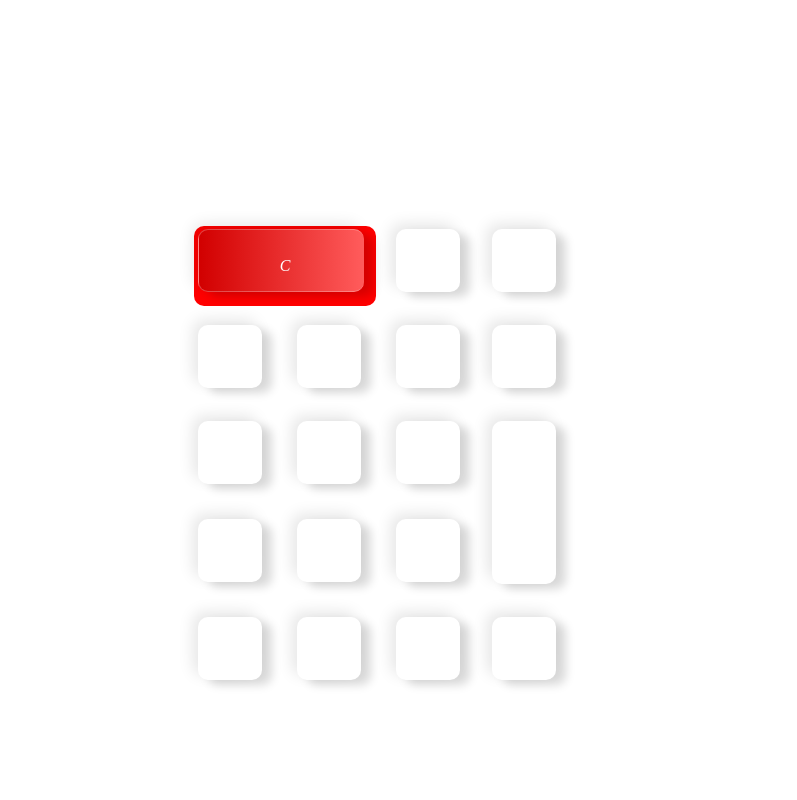
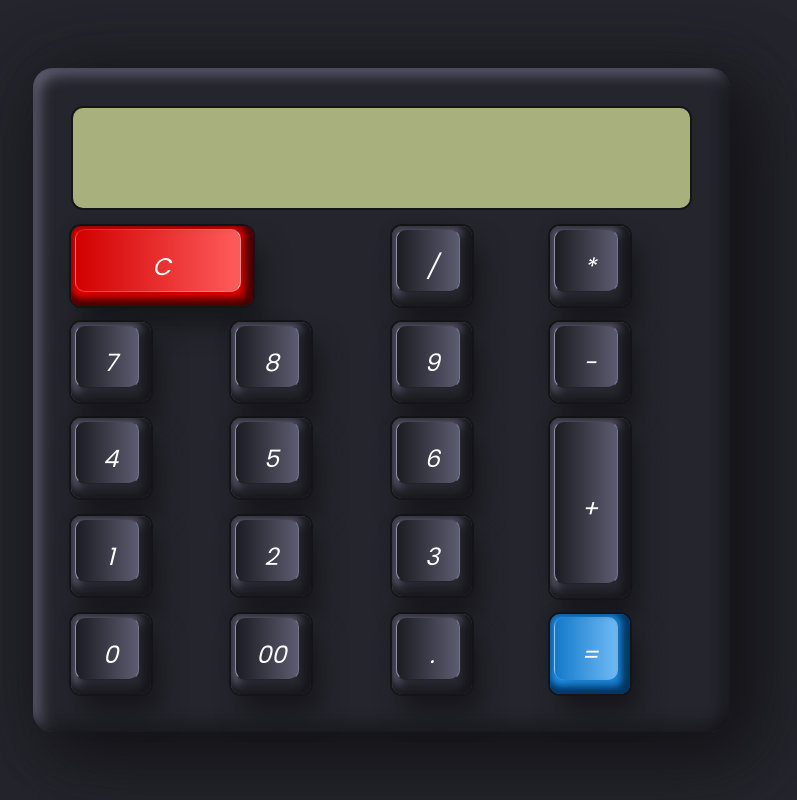
Before and after one commit to kingorianderson/Working-Calculator-UI-Design, a plain HTML site: page index.html in a window 1280 px wide. Shown: the whole page, without its empty margins (259-1056 px from the left). Drawn offline with Linux system fonts and the light colour scheme.

Commit message:
Jan 28 Commit

```diff
--- a/assets/css/styles.css
+++ b/assets/css/styles.css
@@ -1,5 +1,23 @@
+/*** GOOGLE FONTS ***/
+@import url("https://fonts.googleapis.com/css2?family=Poppins:wght@400;500&display=swap");
 
-* {
+/*** VARIABLES CSS ***/
+:root {
+  /*** Colors ***/
+  --hue-color: 240;
+
+  --body-color: hsl(var(--hue-color), 10%, 16%);
+  --screen-color: hsl(69, 24%, 59%);
+  --key-number-color: hsl(var(--hue-color), 0%, 100%);
+
+  /*** Font and typography ***/
+  --body-font: 'Poppins', sans-serif;
+  --screen-font-size: 2em;
+  --key-number-font-size: 1.5em;
+
+}
+
+*{
     margin: 0;
     padding: 0;
     box-sizing: border-box;
@@ -22,9 +40,9 @@ body{
     padding: 40px 30px 30px;
     border-radius: 20px;
     box-shadow: 25px 25px 75px hsla(var(--hue-color), 10%, 9%),
-                10px 10px 70px hsla(var(--hue-color), 10%, 16%),
+                10px 10px 70px hsla(var(--hue-color), 10%, 9%),
                 inset -5px -5px 15px hsla(var(--hue-color), 10%, 7%),
-                inset 5px 5px 15px hsla(var(--hue-color), 10%, 7%);
+                inset 5px 5px 15px hsla(var(--hue-color), 10%, 50%);
 }
 
 .calculator{
@@ -36,16 +54,17 @@ body{
     position: relative;
     grid-column: span 4;
     height: 100px;
-    width: 100%;
+    left: 10px;
+    width: calc(100% - 20px);
     border: none;
     outline: none;
     background: var(--screen-color);
     margin-bottom: 10px;
     border-radius: 10px;
-    box-shadow: 0 0 0 2px hsla(var(--hue-color), 10%, 10%);
+    box-shadow: 0 0 0 2px hsla(var(--hue-color), 10%, 9%);
     text-align: right;
     padding: 10px;
-    font-size: var(--normal-font-size);
+    font-size: var(--screen-font-size);
 }
 
 .calculator span{
@@ -55,12 +74,14 @@ body{
     width: 80px;
     height: 80px;
     margin: 8px;
-    background: linear-gradient(180deg, hsla(var(--hue-color), 10%, 16%), hsla(var(--hue-color), 10%, 25%));
-    box-shadow: inset -8px 0 8px hsla(var(--hue-color), 10%, 12%),
+    background: linear-gradient(90deg, hsla(var(--hue-color), 10%, 20%), hsla(var(--hue-color), 10%, 20%));
+    box-shadow: inset -8px 0 8px hsla(var(--hue-color), 10%, 10%),
                 inset 0 -8px 8px hsla(var(--hue-color), 10%, 12%),
+                inset 8px 0 8px hsla(var(--hue-color), 10%, 40%),
+                inset 0 8px 8px hsla(var(--hue-color), 10%, 40%),
                 0 0 0 2px hsla(var(--hue-color), 10%, 9%),
                 10px 20px 25px hsla(var(--hue-color), 10%, 10%);
-    color: #fff;
+    color: var(--key-number-color);
     user-select: none;
     cursor: pointer;
     font-weight: 400;
@@ -74,13 +95,15 @@ body{
     left: 4px;
     bottom: 14px;
     right: 12px;
-    background: linear-gradient(90deg, hsla(var(--hue-color), 10%, 15%), hsla(var(--hue-color), 10%, 25%));;
+    background: linear-gradient(90deg, hsla(var(--hue-color), 10%, 12%), hsla(var(--hue-color), 10%, 40%));;
     border-radius: 10px;
-    box-shadow: -5px -5px 15px rgba(0,0,0,0.1),
-                10px 5px 10px rgba(0,0,0,0.15);
-    border-left: 1px solid hsla(var(--hue-color), 10%, 15%);
+    box-shadow: -5px -5px 15px hsla(0, 0%, 0%, 0.1),
+                10px 5px 10px hsla(0, 0%, 0%, 0.1);
+    border-left: 1px solid hsla(var(--hue-color), 10%, 60%);
+    border-top: 1px solid hsla(var(--hue-color), 10%, 30%);
     border-bottom: 1px solid hsla(var(--hue-color), 10%, 15%);
-    border-top: 1px solid hsla(var(--hue-color), 10%, 9%);
+    border-right: 1px solid hsla(var(--hue-color), 10%, 50%);
+
 }
 
 .calculator span:active{
@@ -89,7 +112,7 @@ body{
 
 .calculator span i{
     position: relative;
-    font-size: var(--smaller-font-size);
+    font-size: var(--key-number-font-size);
     text-transform: uppercase;
 
 }
@@ -98,16 +121,37 @@ body{
     grid-column: span 2;
     width: 182px;
     background: #f00;
+    box-shadow: inset -8px 0 8px #480000 ,
+                inset 0 -8px 8px #480000 ,
+                0 0 0 2px hsla(var(--hue-color), 10%, 9%),
+                10px 20px 25px hsla(var(--hue-color), 10%, 10%);
 }
 
 .calculator .clear::before{
     background: linear-gradient(90deg, #d20000, #ffffff5c);
     border-left: 1px solid #fff4;
     border-bottom: 1px solid #fff4;
-    border-top: 1px solid #fff4;
+    border-top: 1px solid rgba(255, 255, 255, 0.137);
+    border-right: 1px solid rgba(255, 255, 255, 0.555);
 }
 
 .calculator .plus{
     grid-row: span 2;
     height: 180px;
 }
+
+.calculator .equal{
+    background: #2196f3;
+    box-shadow: inset -8px 0 8px #003561,
+                inset 0 -8px 8px #003561,
+                0 0 0 2px hsla(var(--hue-color), 10%, 9%),
+                10px 20px 25px hsla(var(--hue-color), 10%, 10%);
+}
+
+.calculator .equal::before{
+    background: linear-gradient(90deg, #1479c9, #ffffff5c);
+    border-left: 1px solid #fff4;
+    border-bottom: 1px #1479c9;
+    border-top: 1px #1479c9;
+    border-right: 1px #1479c9;
+}
```
